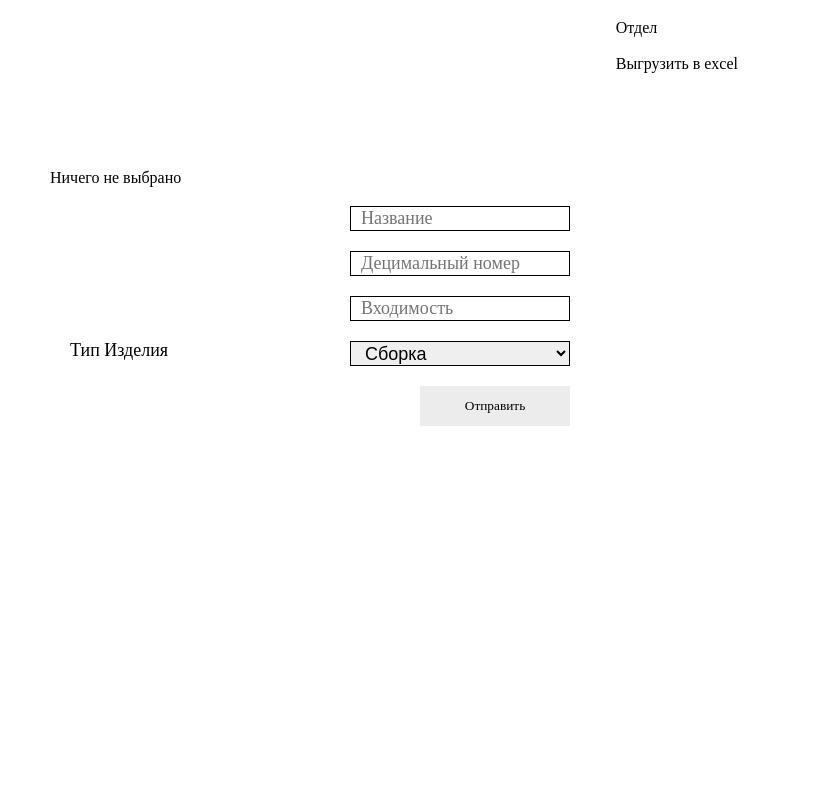
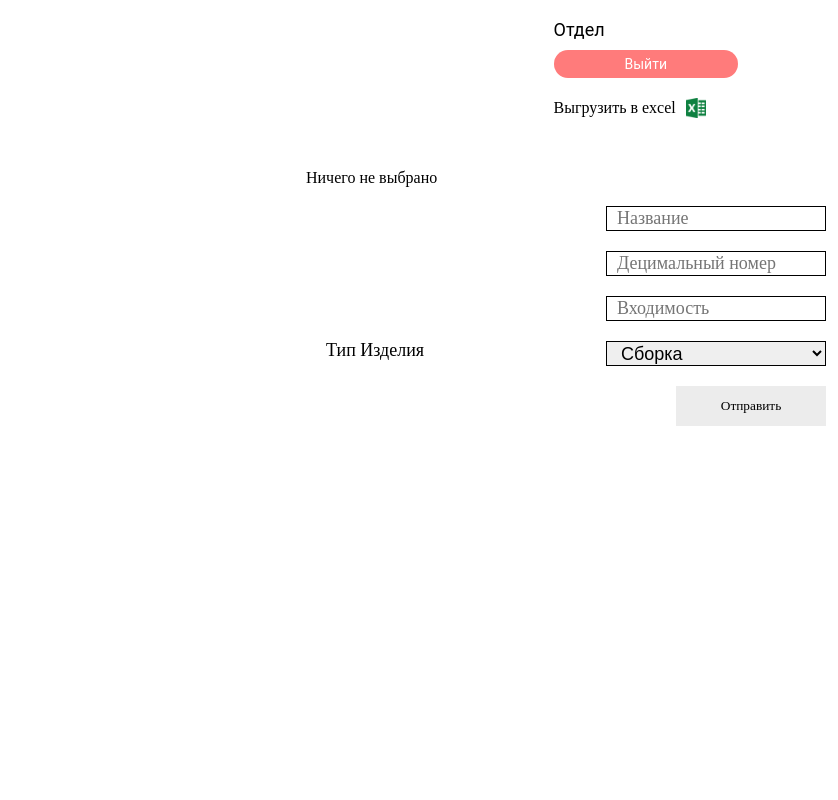
Before and after one commit to dansobolev/practice_NPP_signal, a Django app: page /assemblies/ in a window 1280 px wide. Shown: the whole page, without its empty margins (442-1280 px from the left). Run offline with Django 3.2, Linux system fonts and the light colour scheme; data that the repository does not hold is empty.

Commit message:
feat: logout and icons

```diff
--- a/static/css/style.css
+++ b/static/css/style.css
@@ -83,22 +83,58 @@ body {
     display: flex;
 }
 .index__personal{
+    position: fixed;
+    top: 20px;
     display: flex;
     flex-direction: column;
     align-self: flex-end;
     margin-right: 100px;
-    margin-top: 20px;
+    //margin-top: 20px;
 }
 .index__personal__excel{
     margin-top: 20px;
     background: transparent;
     color: #000000;
+    display: flex;
+    align-items: center;
+}
+.index__personal__excel__img{
+    margin-left: 10px;
+    width: 20px;
+    height: 20px;
+}
+.index__personal__info__name{
+    font-family: Roboto;
+    font-style: normal;
+    font-weight: normal;
+    font-size: 18px;
+    line-height: 20px;
+}
+.index__personal__info__dep{
+    font-family: Roboto;
+    font-style: normal;
+    font-weight: normal;
+    font-size: 18px;
+    line-height: 20px;
+}
+.index__personal__info__logout{
+    margin-top: 10px;
+    font-family: Roboto;
+    font-style: normal;
+    font-weight: normal;
+    font-size: 14px;
+    line-height: 16px;
+    color: #FFFFFF;
+    background: #FF7B7B;
+    border-radius: 19px;
+    padding: 6px 71px;
+    width: max-content;
 }
 .optional{
     position: fixed;
     top: 170px;
     right: 20px;
-    width: 60%;
+    width: 40%;
     height: 90%;
 }
 #nav{
@@ -346,6 +382,12 @@ body {
 }
 .second__parent__inner{
     display: flex;
+    align-items: center;
+}
+.second__parent__inner img{
+    width: 20px;
+    height: 20px;
+    margin-right: 10px;
 }
 .second__parent__edit-btn{
     margin-left: 10px;
--- a/static/js/script.js
+++ b/static/js/script.js
@@ -286,6 +286,12 @@ function addingData(data, recN, selfInDom){
         if(curItem.type == 1) {
             newSecondParent.innerHTML = '<div class = "second__parent__inner" ><img src = "../static/img/detail.png"><div class = "second__parent__inner__text">' + curItem.name + ' ' + curItem.id + '</div><button class = "second__parent__edit-btn"><img class = "second__parent__edit-btn__img" src = "../static/img/edit.png"></button><button class = "second__parent__delete-btn"><img class = "second__parent__edit-btn__img" src = "../static/img/delete.png"></button></div>';
         }
+        if(curItem.type == 2) {
+            newSecondParent.innerHTML = '<div class = "second__parent__inner" ><img src = "../static/img/standart.png"><div class = "second__parent__inner__text">' + curItem.name + ' ' + curItem.id + '</div><button class = "second__parent__edit-btn"><img class = "second__parent__edit-btn__img" src = "../static/img/edit.png"></button><button class = "second__parent__delete-btn"><img class = "second__parent__edit-btn__img" src = "../static/img/delete.png"></button></div>';
+        }
+        if(curItem.type == 3) {
+            newSecondParent.innerHTML = '<div class = "second__parent__inner" ><img src = "../static/img/other.png"><div class = "second__parent__inner__text">' + curItem.name + ' ' + curItem.id + '</div><button class = "second__parent__edit-btn"><img class = "second__parent__edit-btn__img" src = "../static/img/edit.png"></button><button class = "second__parent__delete-btn"><img class = "second__parent__edit-btn__img" src = "../static/img/delete.png"></button></div>';
+        }
         //newSecondParent.innerHTML = ''+ curItem.name +'';
     }
     for(i in data.sub_assembly){
@@ -304,6 +310,13 @@ function addingData(data, recN, selfInDom){
         if(curItem.type == 1) {
             newSecondParent.innerHTML = '<div class = "second__parent__inner" ><img src = "../static/img/detail.png"><div class = "second__parent__inner__text">' + curItem.name + ' ' + curItem.id + '</div><button class = "second__parent__edit-btn"><img class = "second__parent__edit-btn__img" src = "../static/img/edit.png"></button><button class = "second__parent__delete-btn"><img class = "second__parent__edit-btn__img" src = "../static/img/delete.png"></button></div>';
         }
+        if(curItem.type == 2) {
+            newSecondParent.innerHTML = '<div class = "second__parent__inner" ><img src = "../static/img/standart.png"><div class = "second__parent__inner__text">' + curItem.name + ' ' + curItem.id + '</div><button class = "second__parent__edit-btn"><img class = "second__parent__edit-btn__img" src = "../static/img/edit.png"></button><button class = "second__parent__delete-btn"><img class = "second__parent__edit-btn__img" src = "../static/img/delete.png"></button></div>';
+        }
+        if(curItem.type == 3) {
+            newSecondParent.innerHTML = '<div class = "second__parent__inner" ><img src = "../static/img/other.png"><div class = "second__parent__inner__text">' + curItem.name + ' ' + curItem.id + '</div><button class = "second__parent__edit-btn"><img class = "second__parent__edit-btn__img" src = "../static/img/edit.png"></button><button class = "second__parent__delete-btn"><img class = "second__parent__edit-btn__img" src = "../static/img/delete.png"></button></div>';
+        }
+
         //newSecondParent.innerHTML = ''+ curItem.name +'';
 
         if( curItem.sub_assembly !=  ''){
@@ -313,6 +326,19 @@ function addingData(data, recN, selfInDom){
             addingData(curItem, recNum, newSecondParent);
         }
     }
+}
+function logout(){
+    $.ajax({
+        url: 'http://127.0.0.1:8000/users/logout/',
+        type: 'GET',
+        processData: false,
+        success: function(response) {
+            window.open("http://127.0.0.1:8000/users/login/","_self");
+        }
+    })
+    eraseCookie("user_type");
+    eraseCookie("user_firstname");
+    eraseCookie("user_lastname");
 
 
 }
@@ -322,7 +348,7 @@ window.onload = function(){
     userLName = readCookie("user_lastname");
 
     if(userType == null || userLName == null || userFname == null){
-        window.open('../users/login/');
+        window.open("http://127.0.0.1:8000/users/login/","_self");
     }else{
         if(userType == 'LEAD_DESIGNER'){
             post = 'Ведущий конструктор';
--- a/templates/base.html
+++ b/templates/base.html
@@ -11,8 +11,9 @@
                 <div class = "index__personal__info">
                     <div class = "index__personal__info__name"></div>
                     <div class = "index__personal__info__dep"><span>Отдел</span></div>
+                    <button class = "index__personal__info__logout" onclick="logout()">Выйти</button>
                 </div>
-                    <a class = 'index__personal__excel' href = 'http://127.0.0.1:8000/assemblies/export-to-excel/'>Выгрузить в excel</a>
+                    <a class = 'index__personal__excel' href = 'http://127.0.0.1:8000/assemblies/export-to-excel/'>Выгрузить в excel<img class = "index__personal__excel__img" src="../static/img/excel-logo.png"></a>
             </div>
             <div class = "index__container">
                 <div id = "nav"></div>
```
Also changed, not shown: static/img/excel-logo.png (added), static/img/other.png (added), static/img/standart.png (added).
